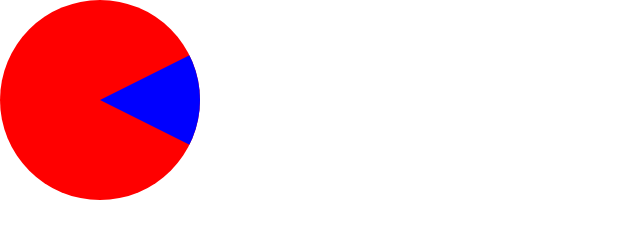
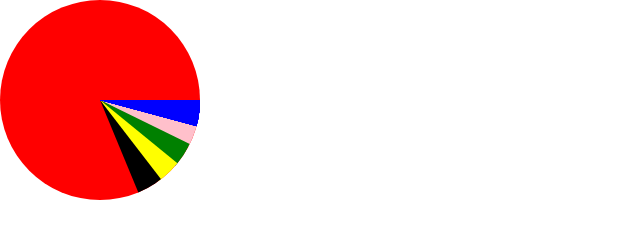
Before and after one commit to jamesdsmyth/atmosphere, a React app: page / in a window 1280 px wide. Shown: the whole page, without its empty margins (0-640 px from the left). Built offline with nearby package versions, Linux system fonts and the light colour scheme.

Commit message:
Started on the main circle

```diff
--- a/client/components/App.js
+++ b/client/components/App.js
@@ -4,7 +4,14 @@ export default class Initial extends Component {
   render() {
     return (
       <div className="circle">
-        <div className="segment"></div>
+        <ul>
+          {
+            [...Array(24)].map((x, i) => {
+              const newClass = `segment s-${i}`;
+              return <li className={newClass} key={i}></li>
+            })
+          }
+        </ul>
       </div>
     )
   }
--- a/client/styles/styles.scss
+++ b/client/styles/styles.scss
@@ -16,11 +16,29 @@ body {
   .segment {
     position: absolute;
     left: 50%;
-    top: 25%;
+    top: 50%;
     width: 0;
     height: 0;
-    border-top: 50px solid transparent;
+    border-top: 0 solid transparent;
     border-right: 100px solid $blue;
-    border-bottom: 50px solid transparent;
+    border-bottom: 27px solid transparent;
+    transform-origin: top left;
+
+    &.s-0 {
+      transform: rotate(13.09deg);
+      border-right: 100px solid pink;
+    }
+    &.s-1 {
+      transform: rotate(26.18deg);
+      border-right: 100px solid green;
+    }
+    &.s-2 {
+      transform: rotate(39.27deg);
+      border-right: 100px solid yellow;
+    }
+    &.s-3 {
+      transform: rotate(52.36deg);
+      border-right: 100px solid black;
+    }
   }
 }
```
